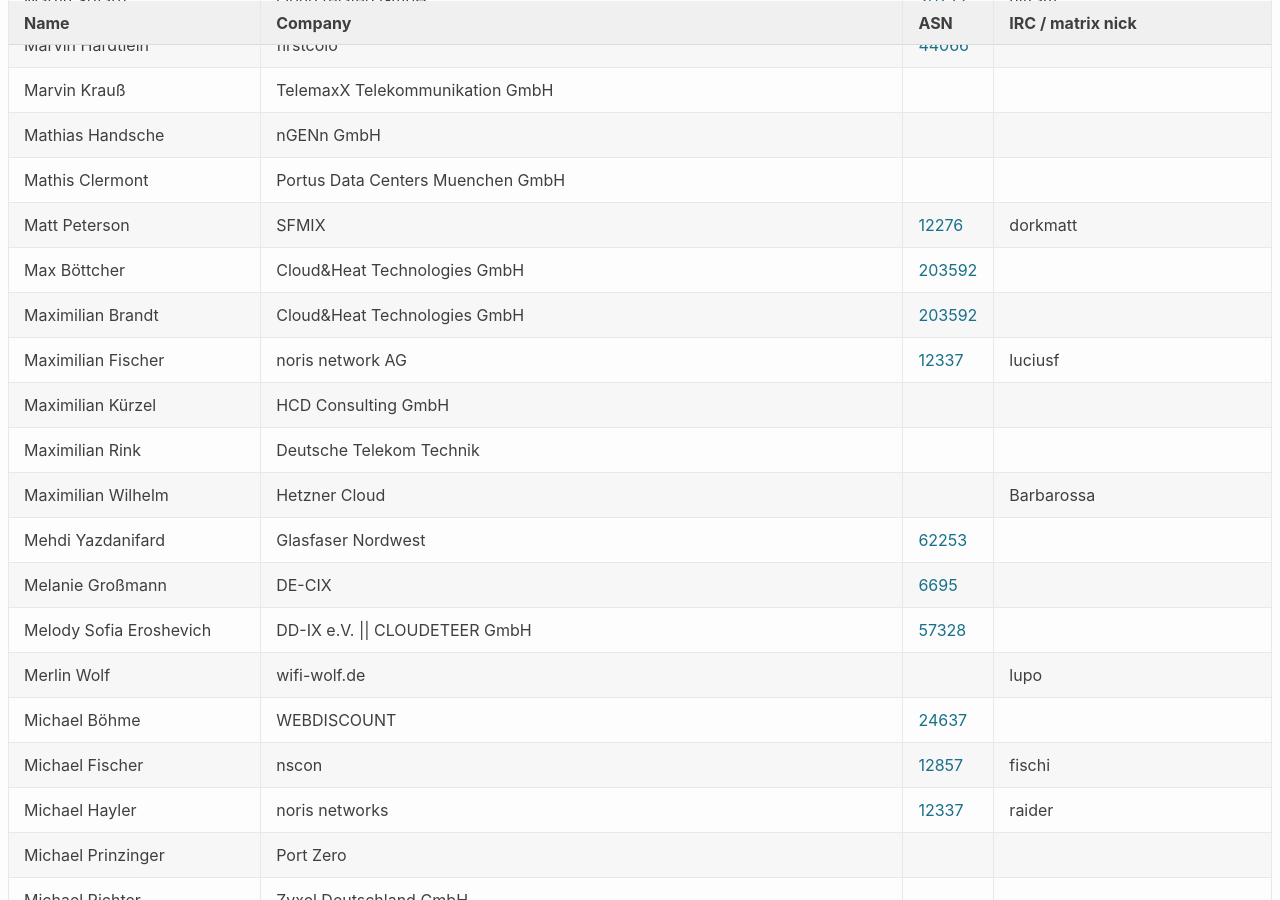
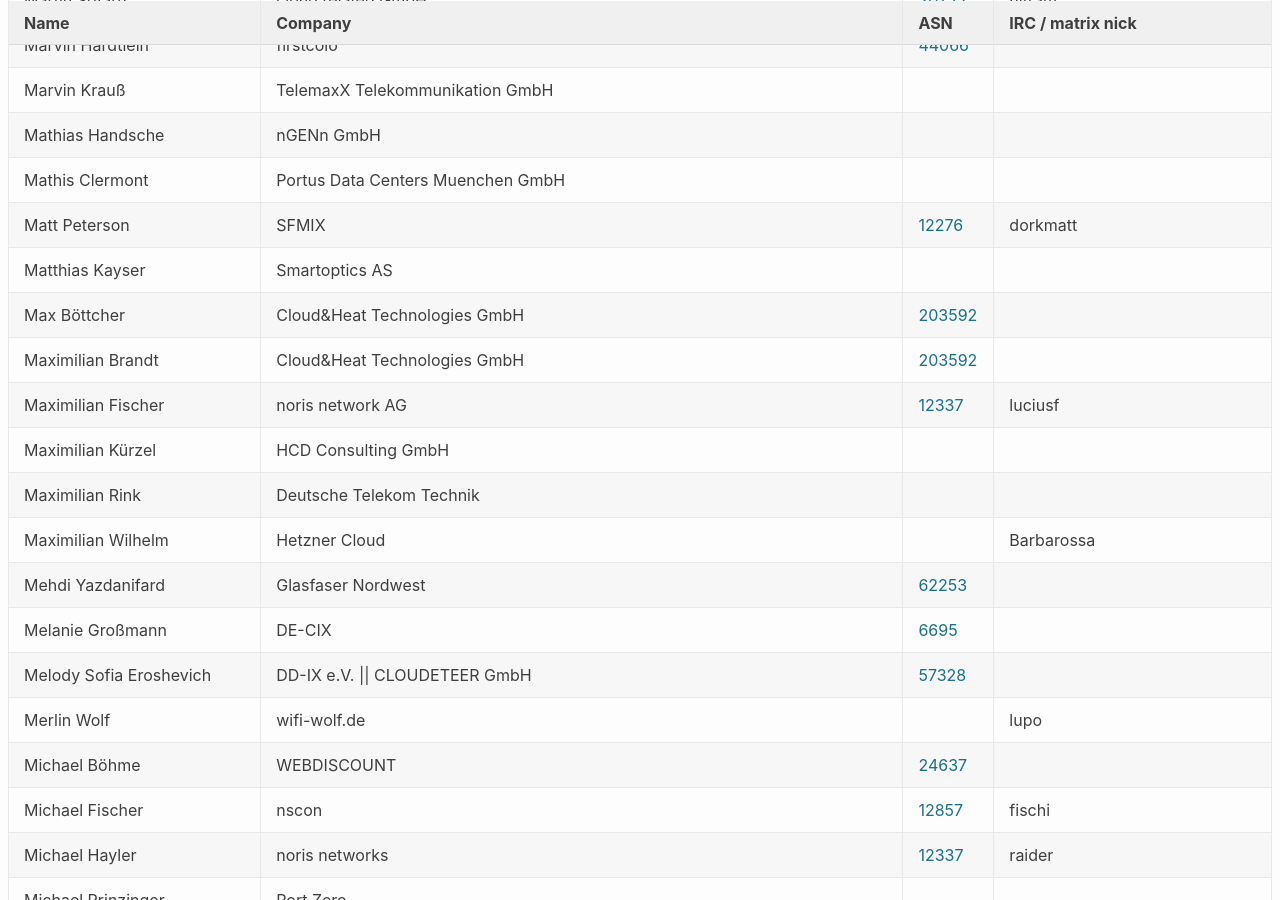
Before and after one commit to denog/pretix-attendeelist, a Jekyll site: the page built from denog17/index.markdown, in a window 1280 px wide and 900 px high, scrolled down 8659 px. Built offline with Jekyll 4.4.1, drawn with Linux system fonts in a browser that asks for light colours.

Commit message:
Latest data: Mon Aug 11 08:13:27 UTC 2025

```diff
--- a/_data/attendees_denog17_onsite.json
+++ b/_data/attendees_denog17_onsite.json
@@ -1158,6 +1158,12 @@
     "asn": null
   },
   {
+    "name": "Matthias Kayser",
+    "company": "Smartoptics AS",
+    "irc": null,
+    "asn": null
+  },
+  {
     "name": "Matt Peterson",
     "company": "SFMIX",
     "irc": "dorkmatt",
```
